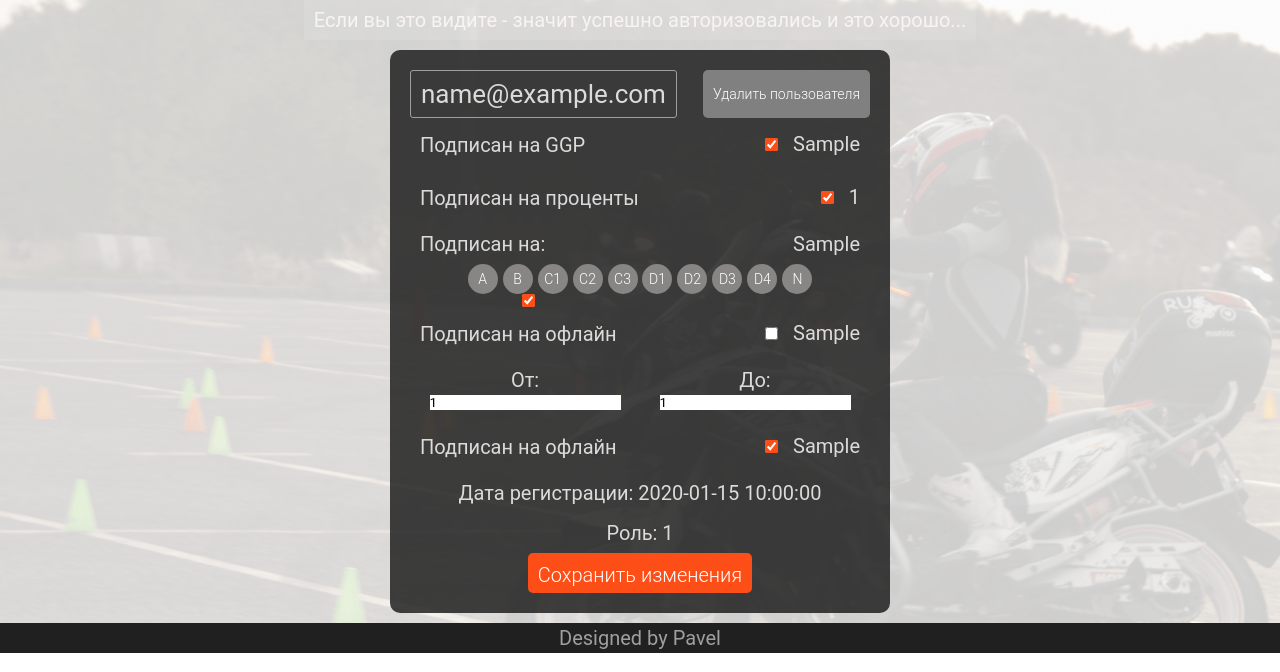
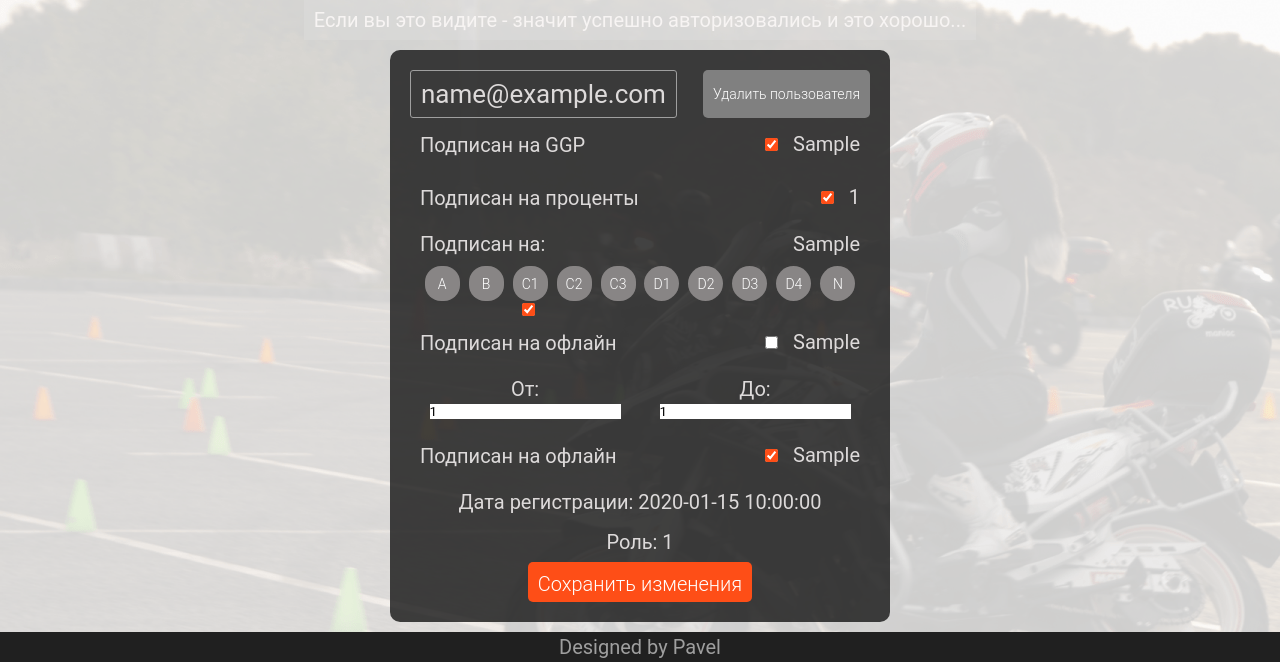
Before and after one commit to Safonovdv91/web_gymkhana_bot_server, a FastAPI app: template src/frontend/templates/getusers.html in a window 1280 px wide. Shown: the part 61-733 px from the top of the page. Run offline with FastAPI, Linux system fonts and the light colour scheme; the template is opened without the code that fills it: most values are stand-ins (such as "Sample title", 1, 10 or a date in 2020); parts of the project's set-up code (start-up, migrations or seed data) failed here and were passed over.

Commit message:
styles update

```diff
--- a/src/frontend/static/css/getusers.css
+++ b/src/frontend/static/css/getusers.css
@@ -222,6 +222,14 @@
     justify-content: space-between;
 }
 
+@media (max-width: 520px) {
+    .user-email {
+        flex-direction: column;
+        font-size: 10px;
+        padding: 5px;
+    }
+}
+
 .delete-button-submit {
     font-weight: 350;
     font-size: 14px;
@@ -243,15 +251,16 @@
     }
 }
 
+
 .A-class-button-submit {
     font-weight: 350;
     font-size: 14px;
     color: white;
-    width: 30px;
-    height: 30px;
-    margin: 0 auto;
+    width: 35px;
+    height: 35px;
+    margin: 2px;
     text-align: center;
-    border-radius: 15px;
+    border-radius: 16px;
     background: #888585;
     cursor: pointer;
 }
@@ -268,11 +277,11 @@
     font-weight: 350;
     font-size: 14px;
     color: white;
-    width: 30px;
-    height: 30px;
-    margin: 0 auto;
+    width: 35px;
+    height: 35px;
+    margin: 2px;
     text-align: center;
-    border-radius: 15px;
+    border-radius: 16px;
     background: #888585;
     cursor: pointer;
 }
@@ -289,11 +298,11 @@
     font-weight: 350;
     font-size: 14px;
     color: white;
-    width: 30px;
-    height: 30px;
-    margin: 0 auto;
+    width: 35px;
+    height: 35px;
+    margin: 2px;
     text-align: center;
-    border-radius: 15px;
+    border-radius: 16px;
     background: #888585;
     cursor: pointer;
 }
@@ -310,11 +319,11 @@
     font-weight: 350;
     font-size: 14px;
     color: white;
-    width: 30px;
-    height: 30px;
-    margin: 0 auto;
+    width: 35px;
+    height: 35px;
+    margin: 2px;
     text-align: center;
-    border-radius: 15px;
+    border-radius: 20px;
     background: #888585;
     cursor: pointer;
 }
@@ -331,11 +340,11 @@
     font-weight: 350;
     font-size: 14px;
     color: white;
-    width: 30px;
-    height: 30px;
-    margin: 0 auto;
+    width: 35px;
+    height: 35px;
+    margin: 2px;
     text-align: center;
-    border-radius: 15px;
+    border-radius: 20px;
     background: #888585;
     cursor: pointer;
 }
--- a/src/frontend/static/js/getusers.js
+++ b/src/frontend/static/js/getusers.js
@@ -37,9 +37,6 @@
 
 // метод DELETE запроса
 
-
-
-
 (function basd() {
 
   function onSubmit(event) {
@@ -65,3 +62,13 @@
     element.addEventListener('click', onSubmit);
   }
 })();
+
+
+
+// работа с кнопками классов
+
+// отмена перезагрузки страницы после нажатия кнопки А
+const form = document.querySelector('.A-class-button-submit')
+form.addEventListener('click', (event) => {
+    event.preventDefault()
+})
--- a/src/frontend/templates/getusers.html
+++ b/src/frontend/templates/getusers.html
@@ -54,7 +54,6 @@
                             {% endfor %}
                         </div>
                     </div>
-
                     <div class="class-buttons">
                         <button class="button A-class-button-submit" type="submit" data-userid="{{user.id}}">A</button>
                         <button class="button B-class-button-submit" type="submit" data-userid="{{user.id}}">B</button>
@@ -67,7 +66,6 @@
                         <button class="button D-class-button-submit" type="submit" data-userid="{{user.id}}">D4</button>
                         <button class="button N-class-button-submit" type="submit" data-userid="{{user.id}}">N</button>
                     </div>
-
                     <div class="subscrStartEnd">
                         {% if user.sub_ggp_percent %}
                         <input type="checkbox" checked>
```
Lines whose indentation alone changed are shown as unchanged.
